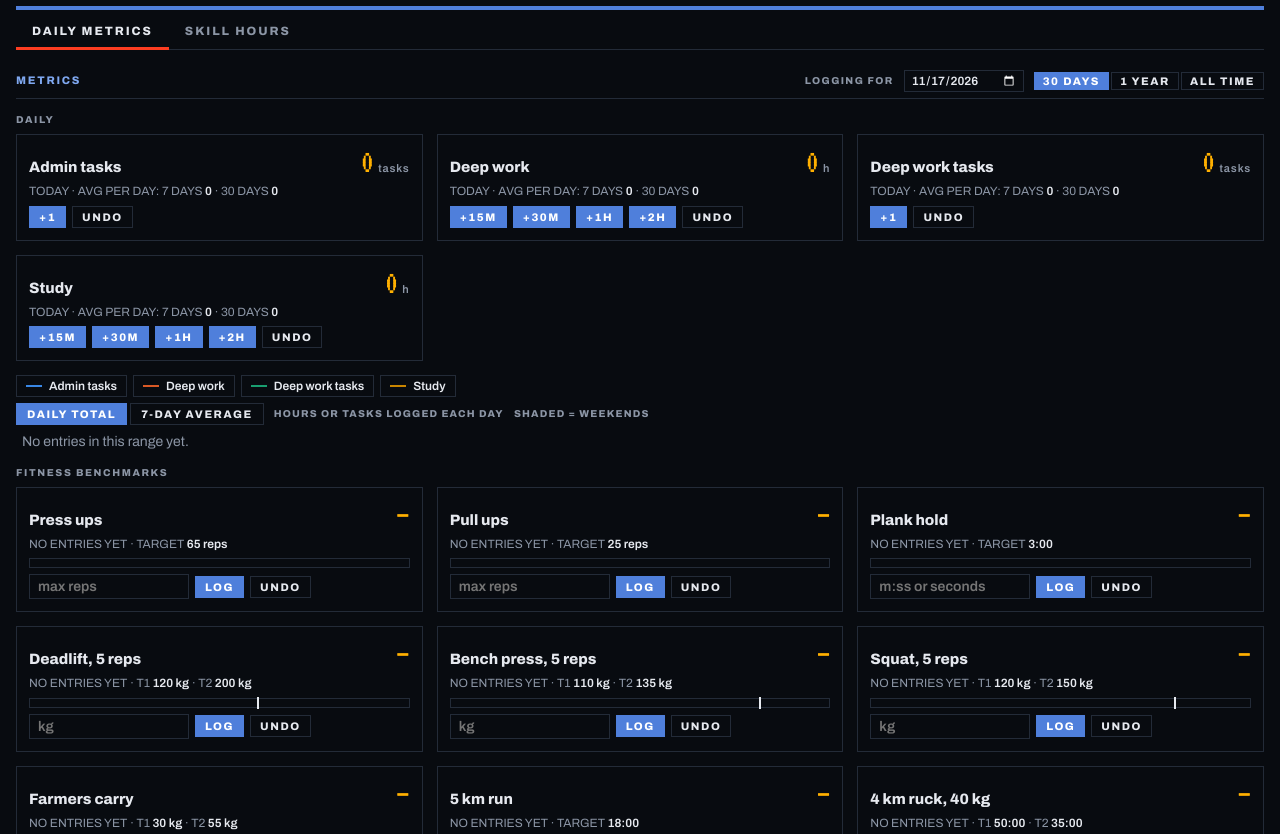
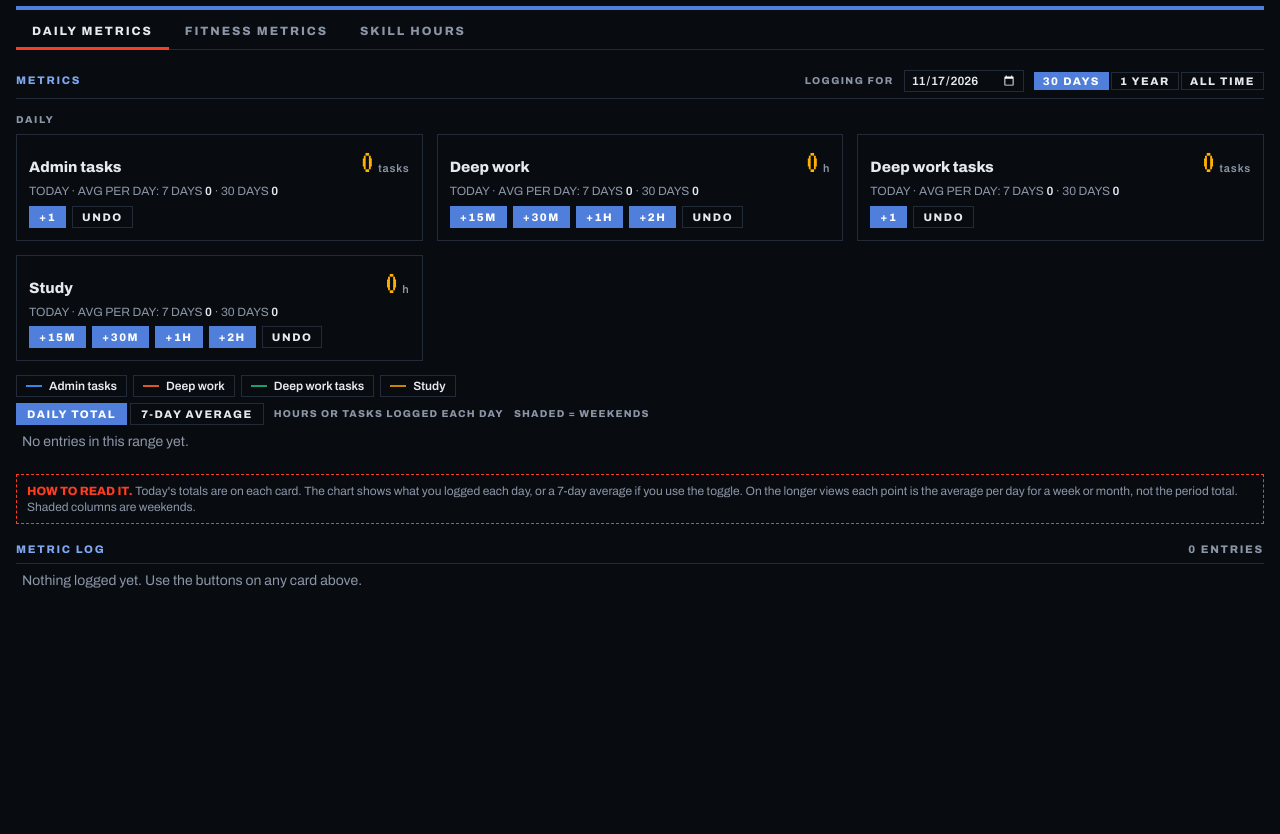
Before and after one commit to dickie947/mastery, a plain HTML site: page index.html in a window 1280 px wide. Shown: the part 118-952 px from the top of the page. After the commit the page ends 800 px from the top, so only its background shows below. Drawn offline with Linux system fonts and the light colour scheme.

Commit message:
Split into three pages: Daily metrics, Fitness metrics, Skill hours
Co-Authored-By: Claude Sonnet 5.5 <noreply@anthropic.com>
Claude-Session: https://claude.ai/code/session_014RrVVQY5kBBD6Uzr8cNn2q

```diff
--- a/index.html
+++ b/index.html
@@ -240,9 +240,10 @@ dialog input.q{width:100%;margin-top:8px;background:var(--bg);color:var(--fg);bo
 .pages button{font:800 12px var(--display);letter-spacing:.16em;text-transform:uppercase;color:var(--muted);background:none;border:0;border-bottom:3px solid transparent;margin-bottom:-1px;padding:12px 16px 9px;cursor:pointer}
 .pages button:hover{background:var(--hover)}
 .pages button[aria-current="page"]{color:var(--fg);border-bottom-color:var(--red)}
-.wrap[data-page="m"] .ps{display:none}
-.wrap[data-page="s"] .pm{display:none}
-.wrap[data-page="m"] .cols{grid-template-columns:minmax(0,1fr)}
+.wrap[data-page="m"] .pf,.wrap[data-page="m"] .ps{display:none}
+.wrap[data-page="f"] .pd,.wrap[data-page="f"] .ps{display:none}
+.wrap[data-page="s"] .pd,.wrap[data-page="s"] .pf,.wrap[data-page="s"] .pdf{display:none}
+.wrap:not([data-page="s"]) .cols{grid-template-columns:minmax(0,1fr)}
 .mgrid{grid-template-columns:repeat(auto-fill,minmax(340px,1fr))}
 </style>
 </head>
@@ -261,22 +262,23 @@ dialog input.q{width:100%;margin-top:8px;background:var(--bg);color:var(--fg);bo
     </div>
   </header>
 
-  <nav class="pages" aria-label="Pages"><button type="button" data-p="m">Daily metrics</button><button type="button" data-p="s">Skill hours</button></nav>
+  <nav class="pages" aria-label="Pages"><button type="button" data-p="m">Daily metrics</button><button type="button" data-p="f">Fitness metrics</button><button type="button" data-p="s">Skill hours</button></nav>
 
   <div class="cols">
     <main>
-            <section class="grp pm" id="metrics">
+            <section class="grp pdf" id="metrics">
         <div class="sec-h"><b>METRICS</b>
           <span class="mhd"><label for="mday">Logging for</label><input id="mday" type="date"><span role="group" aria-label="Chart range"><button type="button" class="btn" data-r="30" aria-pressed="true">30 days</button> <button type="button" class="btn" data-r="365" aria-pressed="false">1 year</button> <button type="button" class="btn" data-r="all" aria-pressed="false">All time</button></span></span>
         </div>
-        <div class="mgl">DAILY</div>
-        <div class="mgrid" id="mdaily"></div>
-        <div class="mcw" id="mc-d"></div>
-        <div class="mgl">FITNESS BENCHMARKS</div>
-        <div class="mgrid" id="mfit"></div>
-        <div class="mcw" id="mc-s"></div>
-        <div class="mcw" id="mc-e"></div>
-        <p class="note"><b>HOW TO READ IT.</b> Daily counts and hours add up through the day, and the chart shows the average per day (a 7-day average on the 30-day view, weekly or monthly averages on the longer views). The fitness chart shows each lift, run and test as a percentage of its final target, so 100% means the target is hit; for times it is target divided by your time. Use the chips to choose up to 8 lines. Hover or tap a point for its value. Target 1 and target 2 values are on each card.</p>
+        <div class="mgl pd">DAILY</div>
+        <div class="mgrid pd" id="mdaily"></div>
+        <div class="mcw pd" id="mc-d"></div>
+        <p class="note pd"><b>HOW TO READ IT.</b> Today's totals are on each card. The chart shows what you logged each day, or a 7-day average if you use the toggle. On the longer views each point is the average per day for a week or month, not the period total. Shaded columns are weekends.</p>
+        <div class="mgl pf">FITNESS BENCHMARKS</div>
+        <div class="mgrid pf" id="mfit"></div>
+        <div class="mcw pf" id="mc-s"></div>
+        <div class="mcw pf" id="mc-e"></div>
+        <p class="note pf"><b>HOW TO READ IT.</b> Each chart plots your best result each day as a percentage of its final target, so 100% means the target is hit. For times it is target divided by your time, so faster scores higher. Use the chips to show or hide lines. Hover or tap a point for its value. Target 1 and target 2 are on each card.</p>
         <div class="sec-h" style="margin-top:18px"><b>METRIC LOG</b><span id="nmet">0 entries</span></div>
         <div id="mlog"></div>
       </section>
@@ -1156,7 +1158,8 @@ function drawMetrics(){
   box.querySelectorAll(".mc input").forEach(function(i){var k=i.closest(".mc").getAttribute("data-k");if(keep[k])i.value=keep[k];if(k===focus){i.focus();try{i.setSelectionRange(i.value.length,i.value.length)}catch(e){}}});
   drawMChart("d");drawMChart("s");drawMChart("e");
   box.querySelectorAll("button[data-r]").forEach(function(b){b.setAttribute("aria-pressed",b.getAttribute("data-r")===MR?"true":"false")});
-  var es=DATA.metrics.slice().sort(function(a,b){return a.date<b.date?1:a.date>b.date?-1:(b.at||"")<(a.at||"")?-1:1});
+  var pgk=document.querySelector(".wrap").getAttribute("data-page")==="f"?"f":"d";
+  var es=DATA.metrics.filter(function(e){return MBY[e.m].g===pgk}).sort(function(a,b){return a.date<b.date?1:a.date>b.date?-1:(b.at||"")<(a.at||"")?-1:1});
   gid("nmet").textContent=es.length+" entr"+(es.length===1?"y":"ies");
   gid("mlog").innerHTML=es.length?'<ol class="logs">'+es.slice(0,20).map(function(e){
     var d=MBY[e.m];return '<li><span class="d">'+e.date.slice(8)+" "+MONTHS[+e.date.slice(5,7)-1].slice(0,3)+'</span><span class="s">'+esc(d.n)+'</span><span class="h">'+esc(mFmt(d,e.v).toUpperCase())+'</span><button type="button" class="x" data-mdel="'+e.id+'" aria-label="Delete entry">×</button></li>';
@@ -1258,18 +1261,21 @@ document.getElementById("cLoad").addEventListener("click",function(){
   ask({title:"Replace your log?",text:"This replaces everything here with "+d.skills.length+" skills, "+d.logs.length+" sessions and "+d.metrics.length+" metric entries from the text.",ok:"Replace",danger:true},function(){DATA=d;save();toast("Backup loaded.")});
 });
 
-/* ---------- pages: 1 = daily metrics, 2 = skill hours ---------- */
+/* ---------- pages: daily metrics, fitness metrics, skill hours ---------- */
 (function(){
-  var wrap=document.querySelector(".wrap"),btns=document.querySelectorAll(".pages button");
-  function setPage(p,keep){
-    if(p!=="s")p="m";
+  var wrap=document.querySelector(".wrap"),btns=document.querySelectorAll(".pages button"),HASH={m:"daily",f:"fitness",s:"skills"};
+  function setPage(p,keep,redraw){
+    if(p!=="s"&&p!=="f")p="m";
     wrap.setAttribute("data-page",p);
     for(var i=0;i<btns.length;i++){var on=btns[i].getAttribute("data-p")===p;if(on)btns[i].setAttribute("aria-current","page");else btns[i].removeAttribute("aria-current")}
-    if(keep){lsSet("mastery-page",p);try{history.replaceState(null,"","#"+(p==="s"?"skills":"daily"))}catch(e){}}
+    if(keep){lsSet("mastery-page",p);try{history.replaceState(null,"","#"+HASH[p])}catch(e){}}
+    if(redraw)drawMetrics();
   }
-  for(var i=0;i<btns.length;i++)btns[i].addEventListener("click",function(){setPage(this.getAttribute("data-p"),true);window.scrollTo(0,0)});
-  window.addEventListener("hashchange",function(){if(location.hash==="#skills")setPage("s",false);else if(location.hash==="#daily")setPage("m",false)});
-  setPage(location.hash==="#skills"?"s":location.hash==="#daily"?"m":(lsGet("mastery-page")==="s"?"s":"m"),false);
+  function fromHash(){var h=location.hash;return h==="#skills"?"s":h==="#fitness"?"f":h==="#daily"?"m":null}
+  for(var i=0;i<btns.length;i++)btns[i].addEventListener("click",function(){setPage(this.getAttribute("data-p"),true,true);window.scrollTo(0,0)});
+  window.addEventListener("hashchange",function(){var p=fromHash();if(p)setPage(p,false,true)});
+  var saved=lsGet("mastery-page");
+  setPage(fromHash()||(saved==="s"||saved==="f"?saved:"m"),false,false);
 })();
 
 /* ---------- go ---------- */
```
